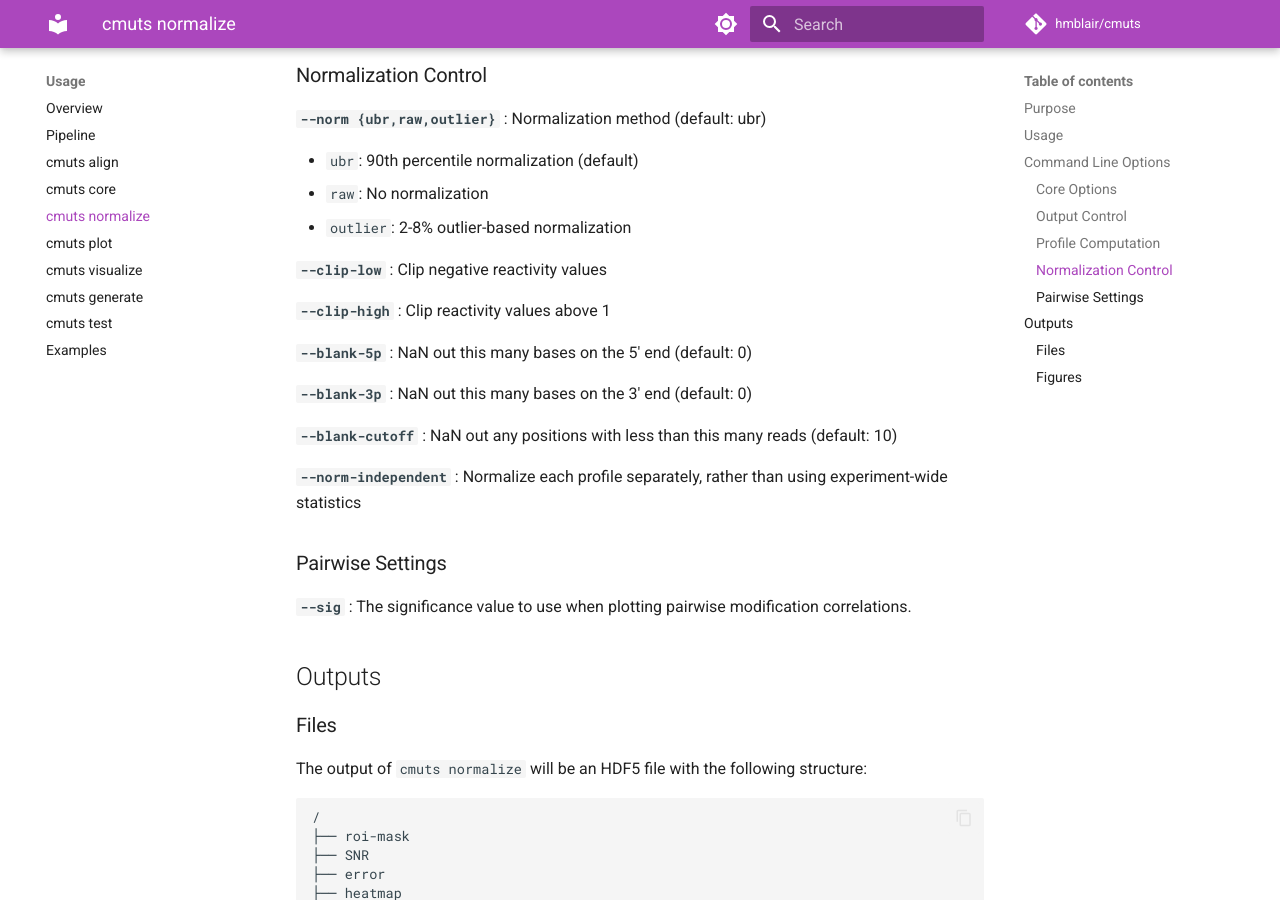
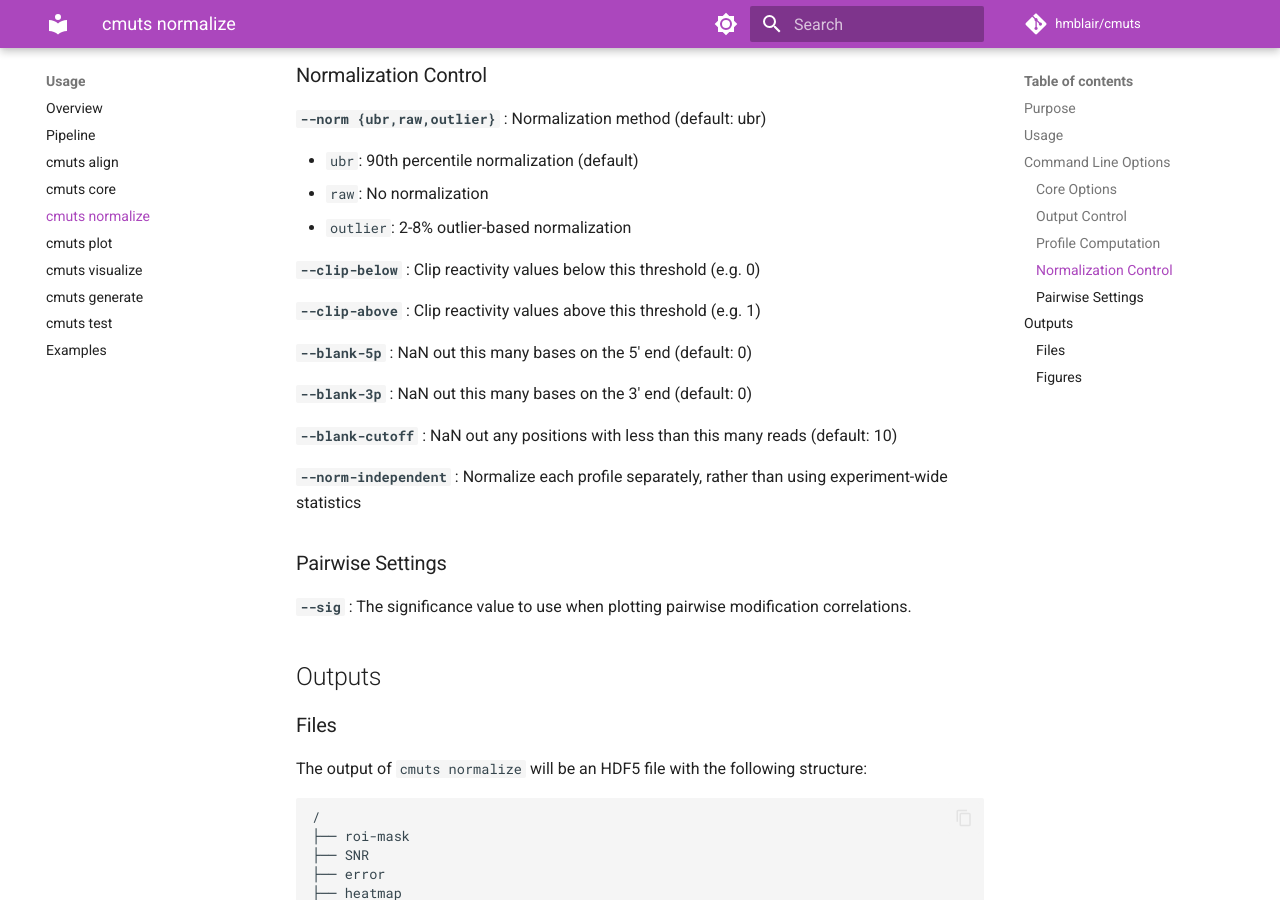
Before and after one commit to hmblair/cmuts, an MkDocs documentation site: the page built from docs/usage/cmuts-normalize.md, in a window 1280 px wide and 900 px high, scrolled down 1503 px. Built offline with MkDocs 1.6.1 and Material for MkDocs 9.7.7, drawn with Linux system fonts in a browser that asks for light colours; comment, search, counter and statistics services are not loaded.

Commit message:
docs: finish --clip-low/--clip-high -> --clip-below/--clip-above rename
Update the stragglers missed by the flag rename: the cmuts-normalize and
examples usage docs and the cmuts-run TODO sketch. Also reflect the new
semantics — the flags now take a float threshold rather than being
boolean (e.g. --clip-below 0).

```diff
--- a/docs/usage/cmuts-normalize.md
+++ b/docs/usage/cmuts-normalize.md
@@ -55,9 +55,9 @@ The `--mod` and `--nomod` flags specify the HDF5 datasets in which the treated a
 - `raw`: No normalization
 - `outlier`: 2-8% outlier-based normalization
 
-**`--clip-low`** : Clip negative reactivity values
+**`--clip-below`** : Clip reactivity values below this threshold (e.g. 0)
 
-**`--clip-high`** : Clip reactivity values above 1
+**`--clip-above`** : Clip reactivity values above this threshold (e.g. 1)
 
 **`--blank-5p`** : NaN out this many bases on the 5' end (default: 0)
 
```
Also changed, not shown: TODO.md (+2 -2 lines), docs/usage/examples.md (+1 -1 lines).
